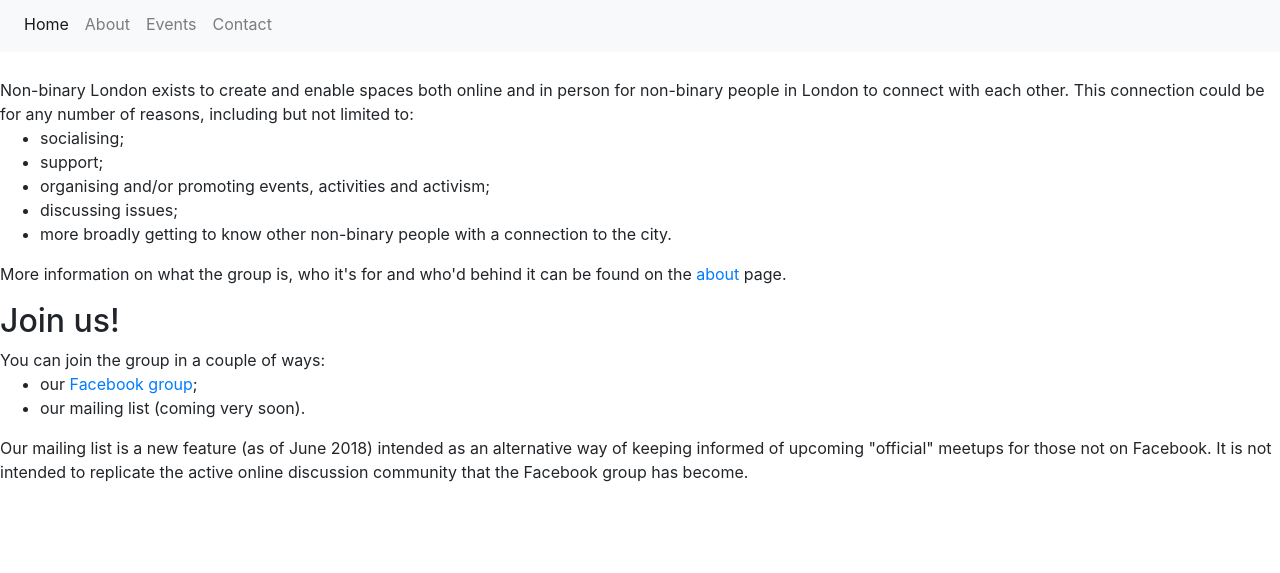
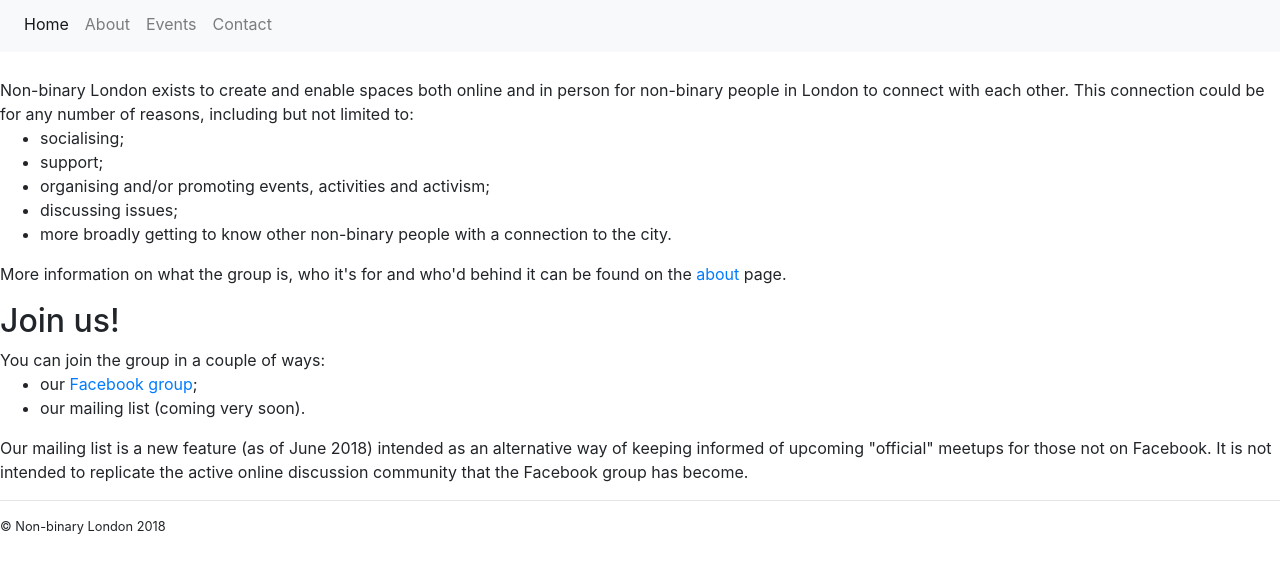
Before and after one commit to nonbinarylondon/Non-binary-London-website, a Jekyll site: the page built from index.html, in a window 1280 px wide, cut to the strip 184-757 px from the top of the page. Built offline with Jekyll 4.4.1, drawn with Linux system fonts in a browser that asks for light colours.

Commit message:
Added footer

```diff
--- a/_layouts/default.html
+++ b/_layouts/default.html
@@ -37,5 +37,9 @@
       </div>
     </nav>
     {{ content }}
+    <footer>
+      <hr>
+      <p>© Non-binary London <script>document.write(new Date().getFullYear());</script></p>
+    </footer>
   </body>
 </html>
--- a/assets/styles.scss
+++ b/assets/styles.scss
@@ -35,3 +35,7 @@
 nav {
   margin-bottom: 2%;
 }
+
+footer {
+  font-size: 0.8rem;
+}
```
